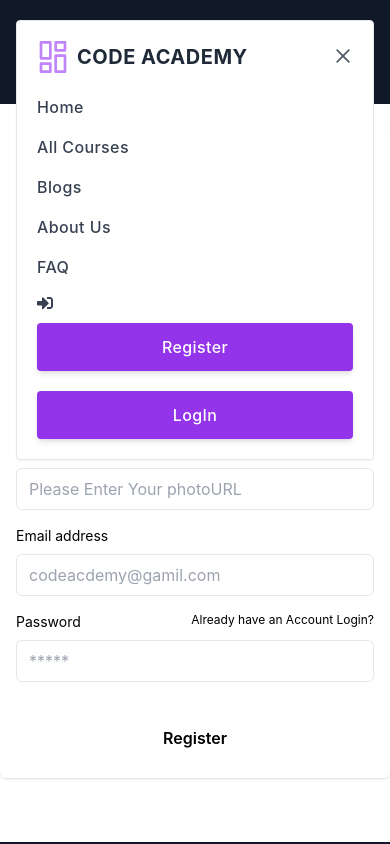
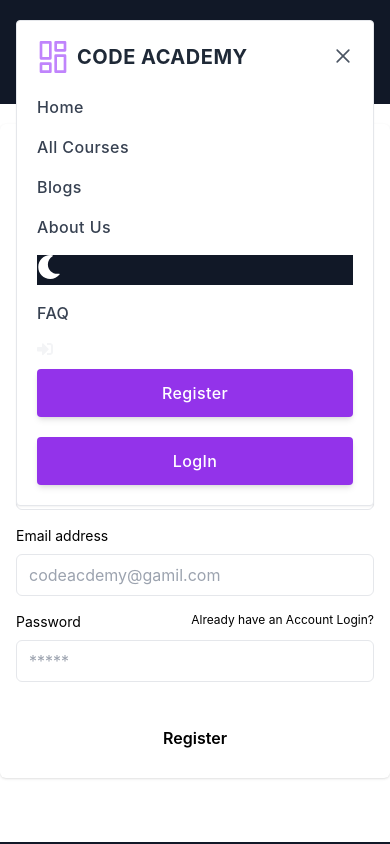
Before and after one commit to ASHRAFULEJAB/Code-Academy-ELearning-Platform-, a React (Create React App) app: page /register in a window 390 px wide. Both pictures are taken after a click on the button "Open Menu". Shown: the top 844 px of the page. Built offline with nearby package versions, Linux system fonts and the light colour scheme; no server answers.

Commit message:
final update

```diff
--- a/src/pages/AllCourses/courseDetailsPage/CourseInfoDetails.js
+++ b/src/pages/AllCourses/courseDetailsPage/CourseInfoDetails.js
@@ -5,7 +5,7 @@ import Pdf from 'react-to-pdf'
 const ref = React.createRef()
 
 const CourseInfoDetails = ({ course }) => {
-  // console.log(course)
+
   const { Description, image, rating, title, total, view, id } = course
   return (
     <>
--- a/src/pages/Checkout/CheckOut.js
+++ b/src/pages/Checkout/CheckOut.js
@@ -2,7 +2,7 @@ import React from 'react'
 import { useLoaderData } from 'react-router-dom'
 import Lottie from 'lottie-react'
 import checkout from '../../assets/checkout.json'
-import toast from 'react-hot-toast'
+
 import Swal from 'sweetalert2'
 
 const CheckOut = () => {
@@ -14,11 +14,11 @@ const CheckOut = () => {
     Swal.fire({
       title: 'Congratulation!!You have Enrolled Succesfully',
       showClass: {
-        popup: 'animate__animated animate__fadeInDown'
+        popup: 'animate__animated animate__fadeInDown',
       },
       hideClass: {
-        popup: 'animate__animated animate__fadeOutUp'
-      }
+        popup: 'animate__animated animate__fadeOutUp',
+      },
     })
   }
 
--- a/src/pages/Header/Header.js
+++ b/src/pages/Header/Header.js
@@ -277,6 +277,17 @@ const Header = () => {
                         </Link>
                       </li>
                       <li>
+                        <div
+                          className={
+                            darkMode
+                              ? 'Header header-dark'
+                              : 'Header header-light'
+                          }
+                        >
+                          <HeaderSwitch />
+                        </div>
+                      </li>
+                      <li>
                         <Link
                           to='/faq'
                           aria-label='Product pricing'
@@ -287,6 +298,7 @@ const Header = () => {
                         </Link>
                       </li>
                       {user?.photoURL ? (
+                        <Link to='/profile'>
                           <div
                             data-tip={user.displayName}
                             data-for='toolTip1'
@@ -299,13 +311,14 @@ const Header = () => {
                             />
                             <ReactTooltip id='toolTip1' />
                           </div>
+                        </Link>
                       ) : (
                         <li>
                           <Link
                             to='/profile'
                             aria-label='About us'
                             title='Profile'
-                            className='font-medium tracking-wide  text-gray-700 transition-colors duration-200 hover:text-teal-400'
+                            className='font-medium tracking-wide text-gray-100 transition-colors duration-200 hover:text-teal-accent-400'
                           >
                             <FaSignInAlt />
                           </Link>
--- a/src/pages/Login/Login.js
+++ b/src/pages/Login/Login.js
@@ -76,6 +76,9 @@ const Login = () => {
         toast.error('Invalid user')
         setError({ ...error, general: e.message });
       })
+      .finally(() => {
+      setLoader(false)
+    })
   }
   const handleGoogleLogin = () => {
     loginWithGoogle(googleProvider)
--- a/src/pages/Register/Register.js
+++ b/src/pages/Register/Register.js
@@ -6,7 +6,7 @@ import { Link } from 'react-router-dom'
 import { CourseContext } from '../../contexts/CourseProvider'
 
 const Register = () => {
-  const { createUser,updateProfileInfo } = useContext(CourseContext)
+  const { createUser, updateProfileInfo } = useContext(CourseContext)
   const [registerInfo, setRegisterInfo] = useState({
     name: '',
     photoURL: '',
@@ -18,53 +18,47 @@ const Register = () => {
     photoURL: '',
     email: '',
     password: '',
-    general: ""
+    general: '',
   })
 
-
-
-  const updateProfileInfoDetails = (name,photoURL) => {
-
+  const updateProfileInfoDetails = (name, photoURL) => {
     const profile = {
       displayName: name,
-      photoURL:photoURL
+      photoURL: photoURL,
     }
     console.log(profile)
 
     updateProfileInfo(profile)
-      .then(result => {
+      .then((result) => {
         const user = result.user
         console.log(user)
         toast.success('Your Profile name has been Updated')
       })
-      .catch(e => {
+      .catch((e) => {
         toast.error('Registration complete..Please log in!!!')
       })
-
   }
 
   const handleSubmit = (e) => {
     e.preventDefault()
     const name = registerInfo.name
-    const photoURL= registerInfo.photoURL
+    const photoURL = registerInfo.photoURL
     createUser(registerInfo.email, registerInfo.password)
-          .then(result => {
-              const user = result.user;
+      .then((result) => {
+        const user = result.user
         console.log(user)
         toast.success('succesfull')
-            updateProfileInfoDetails(name,photoURL)
-
+        updateProfileInfoDetails(name, photoURL)
       })
-          .catch(e => {
+      .catch((e) => {
         toast.error('registration incomplete')
-            setError({ ...error, general: e.message });
+        setError({ ...error, general: e.message })
       })
-
   }
 
   const handleNameChange = (e) => {
     const name = e.target.value
-    // console.log(name)
+
     if (name.length < 8) {
       setError({ ...error, name: 'Your Should have 8 characters' })
       setRegisterInfo({ ...registerInfo, name: '' })
@@ -75,16 +69,7 @@ const Register = () => {
   }
 
   const handlePhotoURLChange = (e) => {
-    // const photoURL = e.target.value
-    // console.log(photoURL)
-    // if (photoURL.length>10) {
-    //   setError({ ...error, photoURL: 'your photo must have png format' })
-    //   setRegisterInfo({...registerInfo,photoURL:''})
-
-    // } else {
-    //   setError({ ...error, photoURL:''})
     setRegisterInfo({ ...registerInfo, photoURL: e.target.value })
-    // }
   }
 
   const handleEmailChange = (e) => {
@@ -110,7 +95,11 @@ const Register = () => {
         password
       )
     ) {
-      setError({ ...error, password: 'Please provide Minimum eight characters, at least one letter, one number and one special character' })
+      setError({
+        ...error,
+        password:
+          'Please provide Minimum eight characters, at least one letter, one number and one special character',
+      })
       setRegisterInfo({ ...registerInfo, password: '' })
     } else {
       setError({ ...error, password: '' })
@@ -159,7 +148,6 @@ const Register = () => {
       </div>
       <form
         onSubmit={handleSubmit}
-
         action=''
         className='space-y-8 ng-untouched ng-pristine ng-valid'
       >
@@ -185,7 +173,6 @@ const Register = () => {
             <input
               type='text'
               name='photo'
-
               onChange={handlePhotoURLChange}
               id='photo'
               placeholder='Please Enter Your photoURL'
@@ -199,7 +186,6 @@ const Register = () => {
             <input
               type='email'
               name='email'
-
               onChange={handleEmailChange}
               id='email'
               placeholder='codeacdemy@gamil.com'
@@ -238,7 +224,9 @@ const Register = () => {
         >
           Register
         </button>
-        {error.general && <p className="text-red-900 font-bold ">{error.general}</p>}
+        {error.general && (
+          <p className='text-red-900 font-bold '>{error.general}</p>
+        )}
       </form>
     </div>
   )
```
Also changed, not shown: src/pages/AllCourses/AllCourses.js (+5 -3 lines). Lines whose indentation alone changed are shown as unchanged.
